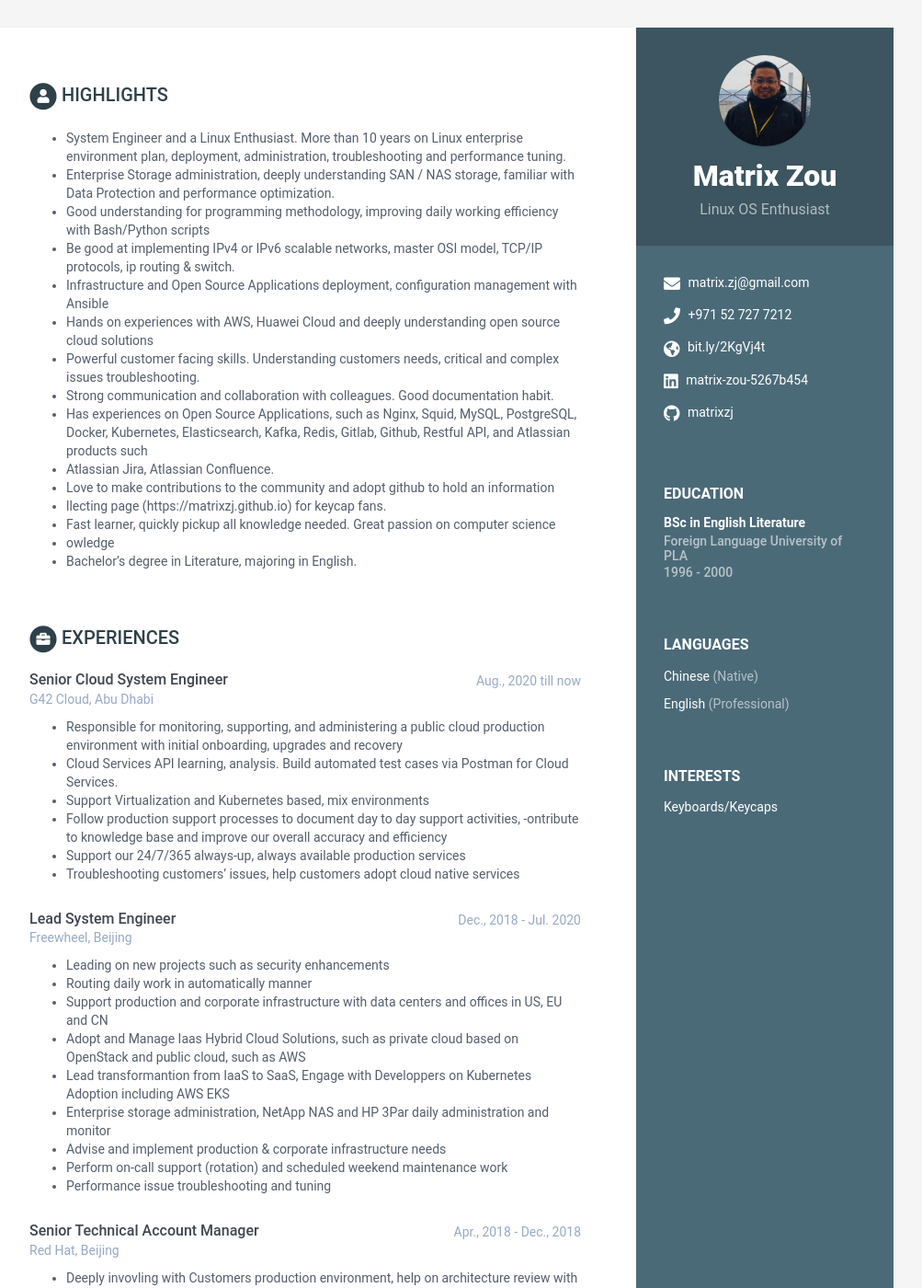
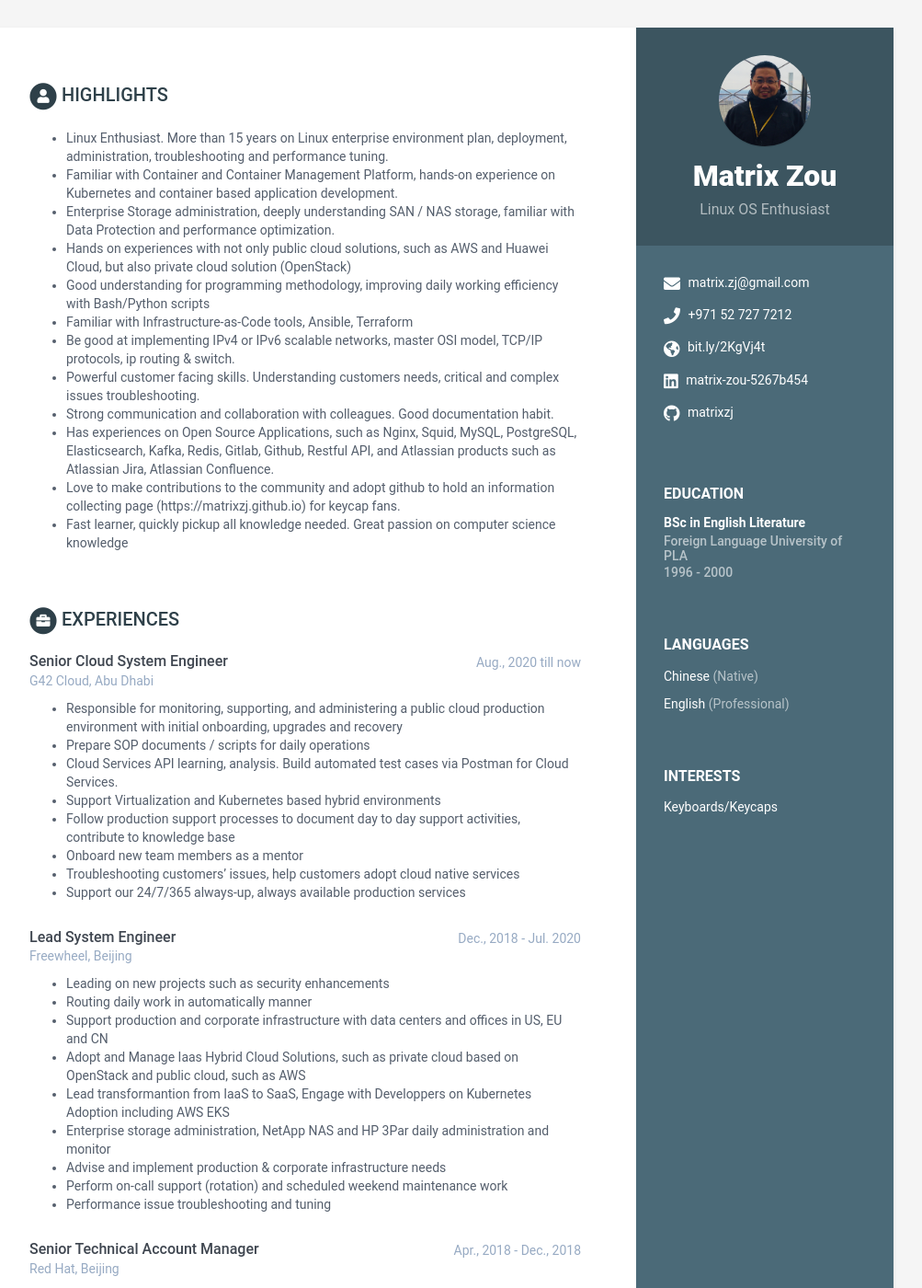
Before and after one commit to matrixzj/resume, a Jekyll site: the page built from index.html, in a window 1280 px wide and 1400 px high. Shown: the whole window at 92% size, without its empty margins (168-1171 px from the left). Built offline with Jekyll 4.4.1, drawn with Linux system fonts in a browser that asks for light colours; some of the changed text lies outside the part shown.

Commit message:
There are        1 files have been modified at 2024-03-14 20:22:46 . 	-rw-r--r--@ 1 jzou  staff  12512 Mar 14 20:22 _data/data.yml No files have been added. No files have been deleted. No file type has been changed.

```diff
--- a/_data/data.yml
+++ b/_data/data.yml
@@ -36,21 +36,18 @@ sidebar:
 career-profile:
     title: Highlights
     summary: |
-      - System Engineer and a Linux Enthusiast. More than 10 years on Linux enterprise environment plan, deployment, administration, troubleshooting and performance tuning.
+      - Linux Enthusiast. More than 15 years on Linux enterprise environment plan, deployment, administration, troubleshooting and performance tuning.
+      - Familiar with Container and Container Management Platform, hands-on experience on Kubernetes and container based application development.
       - Enterprise Storage administration, deeply understanding SAN / NAS storage, familiar with Data Protection and performance optimization.
+      - Hands on experiences with not only public cloud solutions, such as AWS and Huawei Cloud, but also private cloud solution (OpenStack)
       - Good understanding for programming methodology, improving daily working efficiency with Bash/Python scripts
+      - Familiar with Infrastructure-as-Code tools,  Ansible, Terraform
       - Be good at implementing IPv4 or IPv6 scalable networks, master OSI model, TCP/IP protocols, ip routing & switch.
-      - Infrastructure and Open Source Applications deployment, configuration management with Ansible
-      - Hands on experiences with AWS, Huawei Cloud and deeply understanding open source cloud solutions
       - Powerful customer facing skills. Understanding customers needs, critical and complex issues troubleshooting.
       - Strong communication and collaboration with colleagues. Good documentation habit.
-      - Has experiences on Open Source Applications, such as Nginx, Squid, MySQL, PostgreSQL, Docker, Kubernetes, Elasticsearch, Kafka, Redis, Gitlab, Github, Restful API, and Atlassian products such
-      -  Atlassian Jira, Atlassian Confluence.
-      - Love to make contributions to the community and adopt github to hold an information
-      - llecting page (https://matrixzj.github.io) for keycap fans.
-      - Fast learner, quickly pickup all knowledge needed. Great passion on computer science
-      - owledge
-      - Bachelor’s degree in Literature, majoring in English.
+      - Has experiences on Open Source Applications, such as Nginx, Squid, MySQL, PostgreSQL, Elasticsearch, Kafka, Redis, Gitlab, Github,  Restful API, and Atlassian products such as Atlassian Jira, Atlassian Confluence.
+      - Love to make contributions to the community and adopt github to hold an information collecting page (https://matrixzj.github.io) for  keycap fans.
+      - Fast learner, quickly pickup all knowledge needed. Great passion on computer science knowledge
 
 education:
     - degree: BSc in English Literature
@@ -63,12 +60,13 @@ experiences:
       company: G42 Cloud, Abu Dhabi
       details: |
         - Responsible for monitoring, supporting, and administering a public cloud production environment with initial onboarding, upgrades and recovery
-        - Cloud Services API learning, analysis. Build automated test cases via Postman for Cloud Services.
-        - Support Virtualization and Kubernetes based, mix environments
-        - Follow production support processes to document day to day support activities,
-        -ontribute to knowledge base and improve our overall accuracy and efficiency
+        - Prepare SOP documents / scripts for daily operations
+        - Cloud Services API learning, analysis. Build automated test cases via Postman for  Cloud Services.
+        - Support Virtualization and Kubernetes based hybrid environments
+        - Follow production support processes to document day to day support activities, contribute to knowledge base
+        - Onboard new team members as a mentor
+        - Troubleshooting customers’ issues, help customers adopt cloud native services
         - Support our 24/7/365 always-up, always available production services
-        - Troubleshooting customers’ issues, help customers adopt cloud native services
 
     - role: Lead System Engineer
       time: Dec., 2018 - Jul. 2020
@@ -245,6 +243,12 @@ skills:
     title: Skills &amp; Proficiency
 
     toolset:
+      - name: Cloud Computing
+        level: 90%
+
+      - name: Kubernetes
+        level: 80%
+
       - name: Linux Administration
         level: 100%
 
@@ -257,9 +261,6 @@ skills:
       - name: Storage Administration
         level: 70%
 
-      - name: Cloud Computing
-        level: 90%
-
       - name: Scripting on Bash
         level: 100%
 
```
